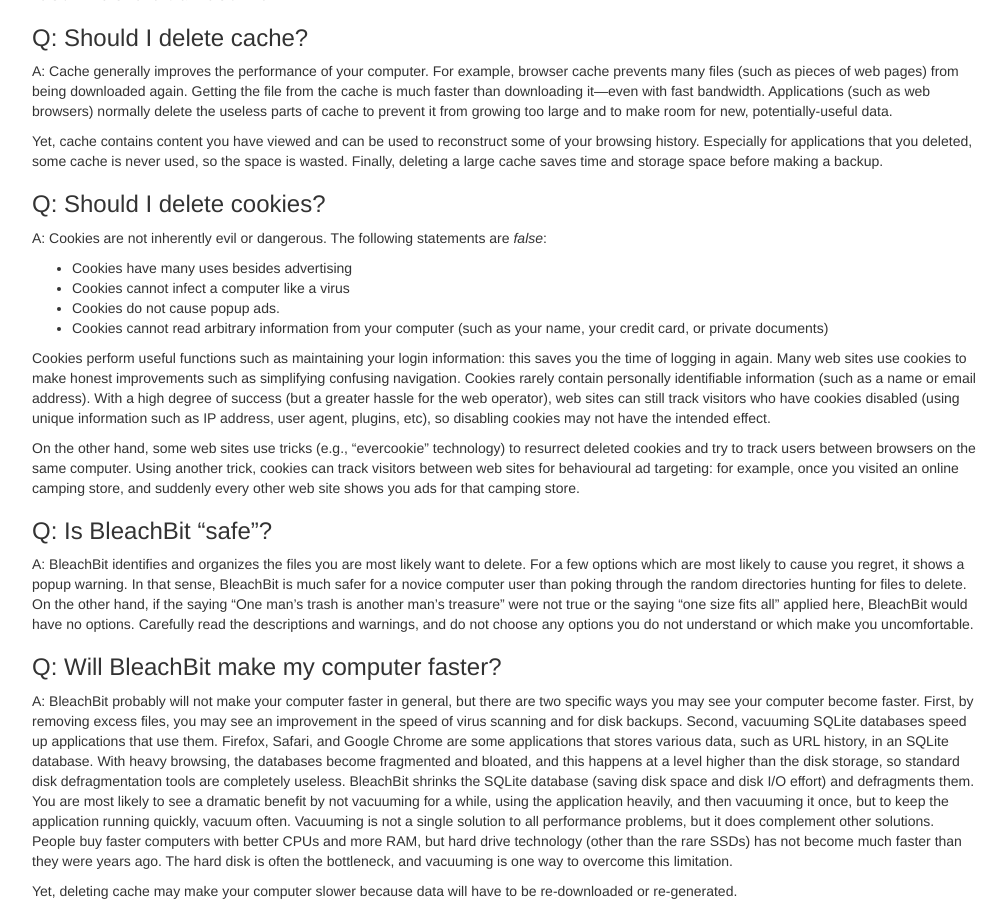
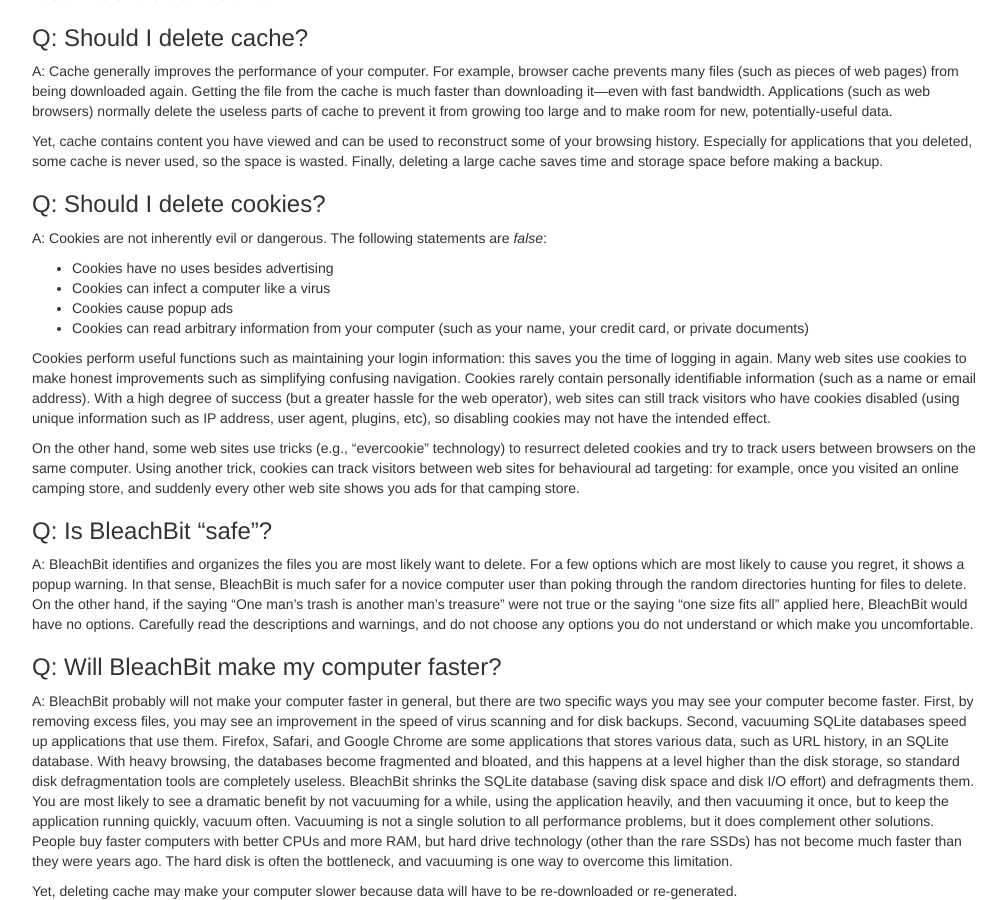
Before and after one commit to bleachbit/docs, a Jekyll site: the page built from _posts/2015-09-25-frequently-asked-questions.md, in a window 1280 px wide and 900 px high, scrolled down 1773 px. Shown: the whole window, without its empty margins (233-1239 px from the left). Built offline with Jekyll 4.4.1, drawn with Linux system fonts in a browser that asks for light colours.

Commit message:
Fixed critical errors
All of the "false" statements were true.  Fixed them all.

```diff
--- a/_posts/2015-09-25-frequently-asked-questions.md
+++ b/_posts/2015-09-25-frequently-asked-questions.md
@@ -73,10 +73,10 @@
 ### Q: Should I delete cookies?
 A: Cookies are not inherently evil or dangerous. The following statements are *false*:
 
-*   Cookies have many uses besides advertising
-*   Cookies cannot infect a computer like a virus
-*   Cookies do not cause popup ads.
-*   Cookies cannot read arbitrary information from your computer (such as your name, your credit card, or private documents)
+*   Cookies have no uses besides advertising
+*   Cookies can infect a computer like a virus
+*   Cookies cause popup ads
+*   Cookies can read arbitrary information from your computer (such as your name, your credit card, or private documents)
 
 Cookies perform useful functions such as maintaining your login information: this saves you the time of logging in again. Many web sites use cookies to make honest improvements such as simplifying confusing navigation. Cookies rarely contain personally identifiable information (such as a name or email address). With a high degree of success (but a greater hassle for the web operator), web sites can still track visitors who have cookies disabled (using unique information such as IP address, user agent, plugins, etc), so disabling cookies may not have the intended effect.
 
```
